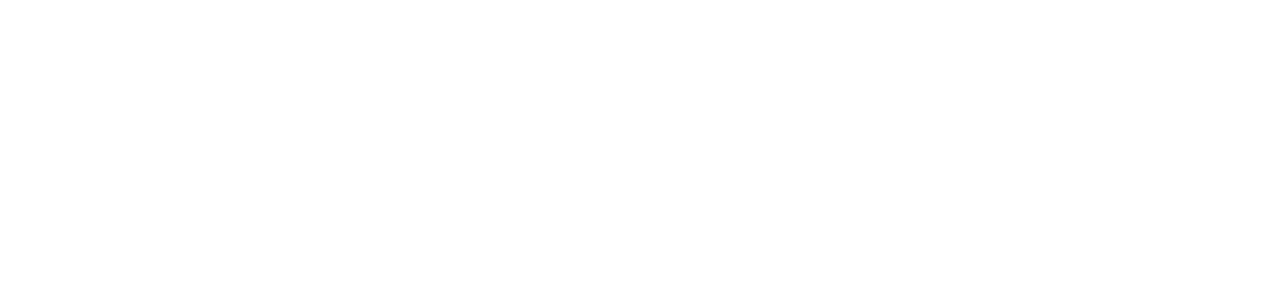
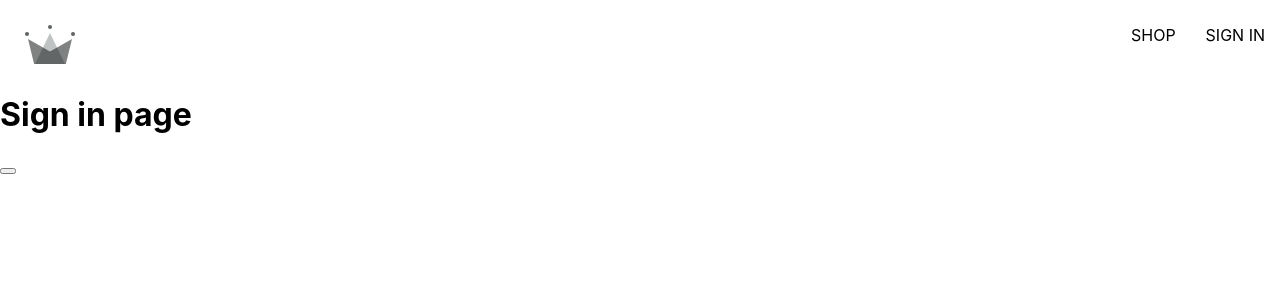
Before and after one commit to rciszewski/short-kings, a React (Create React App) app: page /sign-in in a window 1280 px wide. Before the commit this address had no page. Shown: the top 300 px of the page. Built offline with nearby package versions, Linux system fonts and the light colour scheme.

Commit message:
add firebase and config file

```diff
--- a/package.json
+++ b/package.json
@@ -6,6 +6,7 @@
     "@testing-library/jest-dom": "^5.17.0",
     "@testing-library/react": "^13.4.0",
     "@testing-library/user-event": "^13.5.0",
+    "firebase": "^10.4.0",
     "react": "^18.2.0",
     "react-dom": "^18.2.0",
     "react-router-dom": "^6.16.0",
--- a/src/App.js
+++ b/src/App.js
@@ -1,6 +1,7 @@
-import { Routes, Route, Outlet} from 'react-router-dom'
+import { Routes, Route } from 'react-router-dom'
 import Navigation from './routes/navigation/navigation.component'
 import Home from './routes/home/home.component'
+import SignIn from './routes/sign-in/sign-in.component'
 
 const Shop = () => {
   return <h1>I am the shop page</h1>
@@ -14,6 +15,7 @@
       <Route path='/' element={<Navigation />}>
         <Route index element={<Home />}/>
         <Route path='/shop' element={<Shop />} />
+        <Route path='/sign-in' element={<SignIn />} />
       </Route>
     </Routes>
 
--- a/src/routes/navigation/navigation.component.jsx
+++ b/src/routes/navigation/navigation.component.jsx
@@ -13,6 +13,9 @@
           <Link className="nav-link" to='shop'>
             SHOP
           </Link>
+          <Link className="nav-link" to='sign-in'>
+            SIGN IN
+          </Link>
         </div>
       </div>
       <Outlet />
--- /dev/null
+++ b/src/routes/sign-in/sign-in.component.jsx
@@ -0,0 +1,17 @@
+import React from 'react'
+import { signInWithGooglePopup } from '../../utils/firebase/firebase.utils'
+
+const SignIn = () => {
+  const logGoogleUser = async () => {
+    const response = await signInWithGooglePopup();
+    console.log(response)
+  }
+  return (
+    <div>
+      <h1>Sign in page</h1>
+      <button onCl></button>
+    </div>
+  )
+}
+
+export default SignIn
--- /dev/null
+++ b/src/utils/firebase/firebase.utils.js
@@ -0,0 +1,28 @@
+import { initializeApp } from 'firebase/app';
+import {
+  getAuth,
+  signInWithRedirect,
+  signInwithPopup,
+  GoogleAuthProvider,
+} from 'firebase/auth'
+
+const firebaseConfig = {
+  apiKey: "AIzaSyBwuKEauF1qXQ22XH6KDx4fD3NmOa4Ajn4",
+  authDomain: "short-kings-db.firebaseapp.com",
+  projectId: "short-kings-db",
+  storageBucket: "short-kings-db.appspot.com",
+  messagingSenderId: "279099580538",
+  appId: "1:279099580538:web:c5e2eadc2ec7aaf5b6dbc3"
+};
+
+// Initialize Firebase
+const app = initializeApp(firebaseConfig);
+
+const provider = new GoogleAuthProvider();
+
+provider.setCustomParameters({
+  prompt: "select_account"
+})
+
+export const auth = getAuth();
+export const signInWithGooglePopup = () => signInwithPopup(auth, provider);
```
Also changed, not shown: 1 other file (tests, documents, lock files or other folders).
